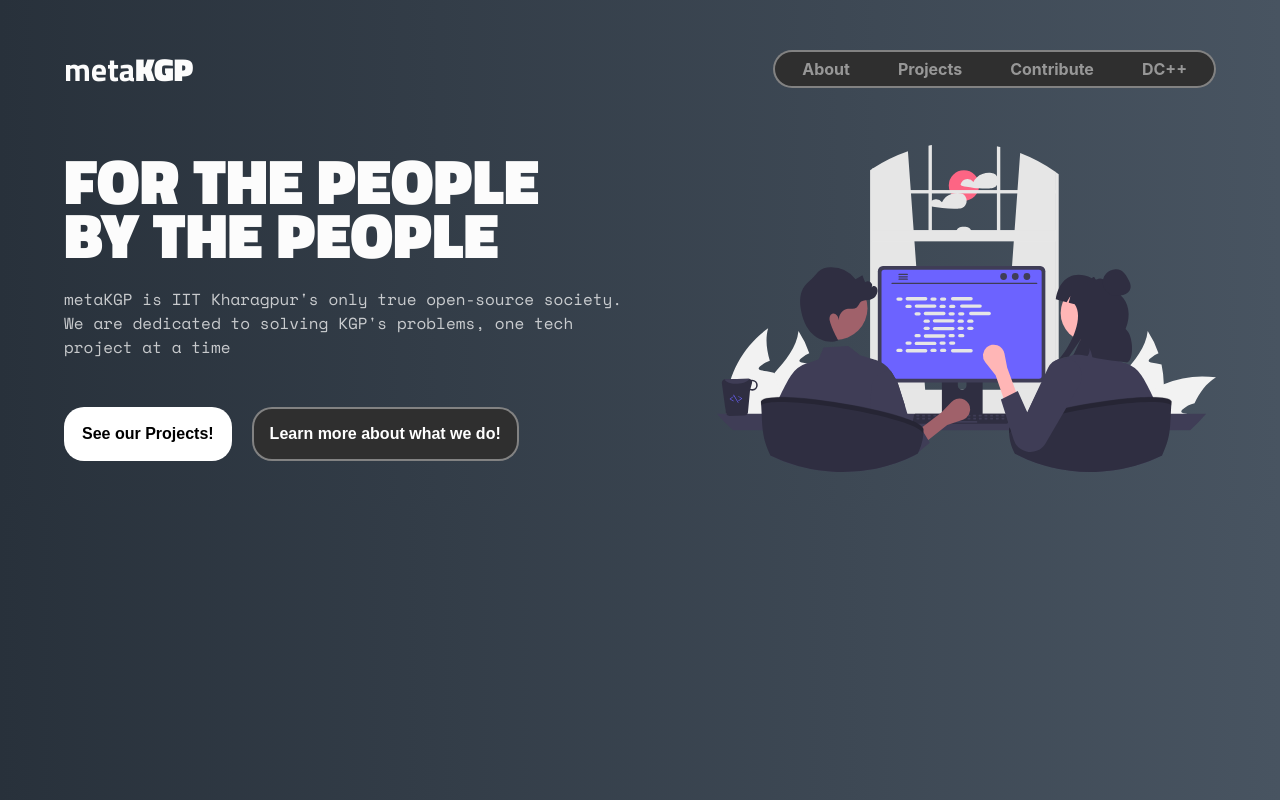
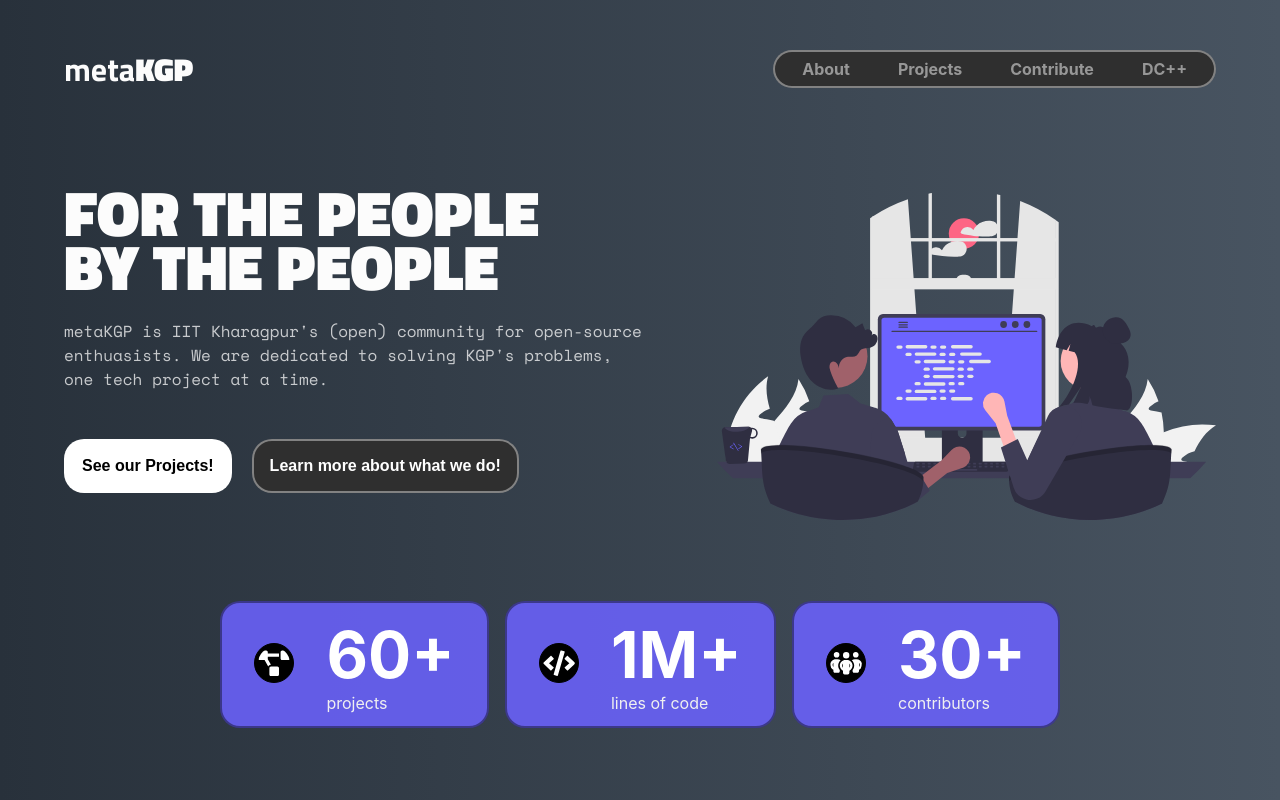
Before and after one commit to metakgp/metakgp.org, a React (Create React App) app: page / in a window 1280 px wide. Built offline with nearby package versions, Linux system fonts and the light colour scheme.

Commit message:
feat: add statistics cards below hero section

```diff
--- a/package.json
+++ b/package.json
@@ -12,6 +12,7 @@
     "@types/react-dom": "^18.3.0",
     "react": "^18.3.1",
     "react-dom": "^18.3.1",
+    "react-icons": "^5.3.0",
     "react-router-dom": "^6.26.2",
     "react-scripts": "5.0.1",
     "typescript": "^4.9.5",
--- a/src/app/App.css
+++ b/src/app/App.css
@@ -22,10 +22,8 @@
   border-style: solid;
   border-width: 2px;
   border-color: #ffffff66;
-  /* border-color: #fff; */
   border-radius: 20px;
   background: #2f2f2f;
-  /* background: #000; */
   backdrop-filter: blur(10px);
 }
 
@@ -35,7 +33,6 @@
   padding-top: 4px;
   padding-bottom: 4px;
   color: #ffffff80;
-  /* color: #fff; */
   border-radius: 20px;
   font-weight: bold;
   text-decoration: none;
@@ -73,12 +70,12 @@
   justify-content: space-between;
   align-items: center;
   margin: 0;
+  margin-top: 2rem;
   padding: 0;
 }
 
 .main-header {
   text-transform: uppercase;
-  /* font-size: 6rem; */
   font-weight: 900;
   text-align: left;
   font-family: "Titillium Web", sans-serif;
@@ -101,7 +98,6 @@
   text-align: left;
   color: #fcfcfcbf;
   text-wrap: wrap;
-  /* color: #000; */
 }
 
 .hero-button-container {
@@ -126,6 +122,7 @@
 
 .hero-image-container {
   margin: 0;
+  margin-top: 2rem;
   max-width: 50%;
   padding: 0 4rem;
   height: auto;
@@ -140,8 +137,6 @@
 }
 
 .about-button:hover {
-  /* background: #fff; */
-  /* color: #000; */
   scale: 1.08;
 }
 
@@ -159,32 +154,20 @@
 }
 
 .project-button:hover {
-  /* background: #2f2f2f; */
-  /* color: #fff; */
   scale: 1.08;
 }
 
+/* Cards Styling */
+
+.stats-container {
+  display: flex;
+  flex-direction: row;
+  flex-wrap: wrap;
+  justify-content: center;
+  align-items: center;
+  padding: 4rem 0;
+  margin: 0 4rem;
+  gap: 1rem;
+}
 
 /* About Section Styling */
-
-.about-container {
-  padding: 4rem;
-  display: flex;
-  flex-direction: row;
-  flex-wrap: nowrap;
-  justify-content: space-between;
-  text-align: left;
-}
-
-.about-left {
-  padding: 3rem;
-}
-
-.about-right {
-  padding: 3rem;
-  width: 500px;
-}
-
-.about-header {
-  padding: 3rem;
-}
--- a/src/app/App.tsx
+++ b/src/app/App.tsx
@@ -2,6 +2,7 @@
 import { AboutSection } from '../sections/About';
 import { HeaderSection } from '../sections/Header';
 import { HeroSection } from '../sections/Hero';
+import { StatsSection } from '../sections/Statistics';
 import './App.css';
 
 function App() {
@@ -9,8 +10,9 @@
     <div className="App">
       <header className="App-header">
         <HeaderSection />
-        <HeroSection />
       </header>
+      <HeroSection />
+      <StatsSection />
     </div>
   );
 }
--- /dev/null
+++ b/src/components/StatsCard.css
@@ -0,0 +1,49 @@
+.card {
+  display: flex;
+  justify-content: space-between;
+  align-items: center;
+  background-color: #6c63ffdd;
+  border: 2px solid #00000066;
+  border-radius: 20px;
+  padding: 0.8rem 2rem;
+  text-align: left;
+  gap: 2rem;
+  color: #fff;
+  transition: scale 0.2s, box-shadow 0.2s, background-color 0.2s;
+}
+
+.card:hover {
+  scale: 1.02;
+  box-shadow: 0 2px 10px rgba(0, 0, 0, 0.8);
+  background-color: #6c63ff;
+}
+
+.card-content {
+  display: flex;
+  flex-direction: column;
+}
+
+.card-icon>* {
+  font-size: 2rem;
+  border: 0.5px solid #000;
+  border-radius: 50%;
+  padding: 0.2rem;
+  margin: 1rem 0;
+  background-color: #000;
+  color: #fff;
+}
+
+.card-stat {
+  font-size: 4rem;
+  font-weight: bold;
+  margin: 0;
+}
+
+.card-stat h1 {
+  margin: 0;
+}
+
+.card-description {
+  font-size: 1rem;
+  color: #f0f0f0;
+}
--- /dev/null
+++ b/src/components/StatsCard.tsx
@@ -0,0 +1,26 @@
+import { ReactNode } from "react";
+import "./StatsCard.css";
+
+interface CardProps {
+  cardStat: string;
+  cardIcon: ReactNode;
+  cardDescription: string;
+}
+
+export const StatsCard = (props: CardProps) => {
+  return (
+    <div className="card">
+      <div className="card-icon">
+        {props.cardIcon}
+      </div>
+      <div className="card-content">
+        <div className="card-stat">
+          {props.cardStat}
+        </div>
+        <div className="card-description" >
+          {props.cardDescription}
+        </div>
+      </div>
+    </div>
+  )
+}
--- a/src/sections/Hero.tsx
+++ b/src/sections/Hero.tsx
@@ -1,5 +1,3 @@
-import { HeroCard } from "../components/HeroCard"
-import metakgpLogo from "../assets/metakgp_logo_one_line-cropped.svg"
 import devFocus from "../assets/undraw_pair_programming_re_or4x.svg";
 
 export const HeroSection = () => {
@@ -15,7 +13,7 @@
           <h1 className="main-header">For The People</h1>
           <h1 className="main-header">By The People</h1>
           <p className="hero-description">
-            metaKGP is IIT Kharagpur's only true open-source society. We are dedicated to solving KGP's problems, one tech project at a time
+            metaKGP is IIT Kharagpur's (open) community for open-source enthuasists. We are dedicated to solving KGP's problems, one tech project at a time.
           </p>
           <div className="hero-button-container">
             <button className="project-button">See our Projects!</button>
--- /dev/null
+++ b/src/sections/Statistics.tsx
@@ -0,0 +1,14 @@
+import { StatsCard } from "../components/StatsCard"
+import { FaCode } from "react-icons/fa";
+import { FaProjectDiagram } from "react-icons/fa";
+import { FaPeopleGroup } from "react-icons/fa6";
+
+export const StatsSection = () => {
+  return (
+    <div className="stats-container">
+      <StatsCard cardDescription="projects" cardIcon={<FaProjectDiagram />} cardStat={"60+"} />
+      <StatsCard cardDescription="lines of code" cardIcon={<FaCode />} cardStat={"1M+"} />
+      <StatsCard cardDescription="contributors" cardIcon={<FaPeopleGroup />} cardStat={"30+"} />
+    </div>
+  )
+}
```
Also changed, not shown: src/components/HeroCard.css (deleted, +0 -49 lines), src/components/HeroCard.tsx (deleted, +0 -21 lines), 1 other file (tests, documents, lock files or other folders).
